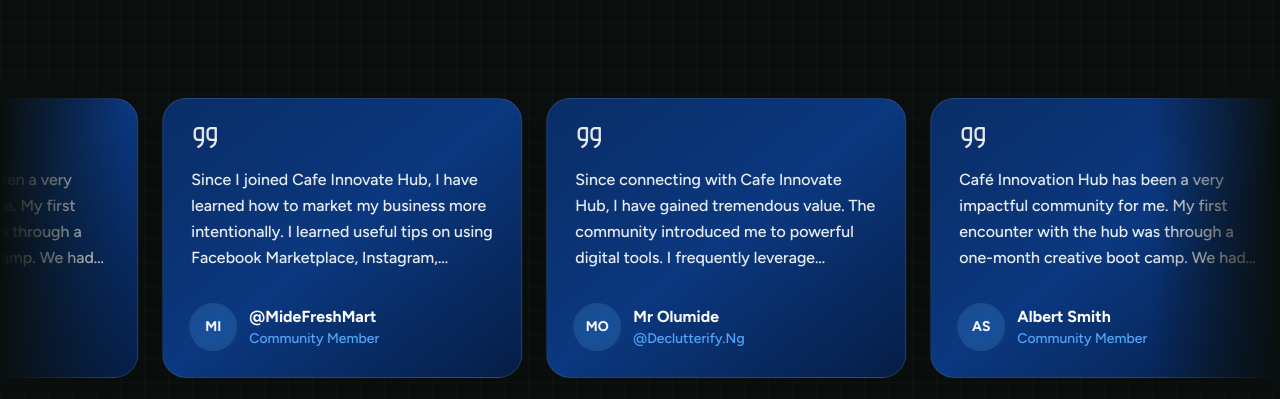
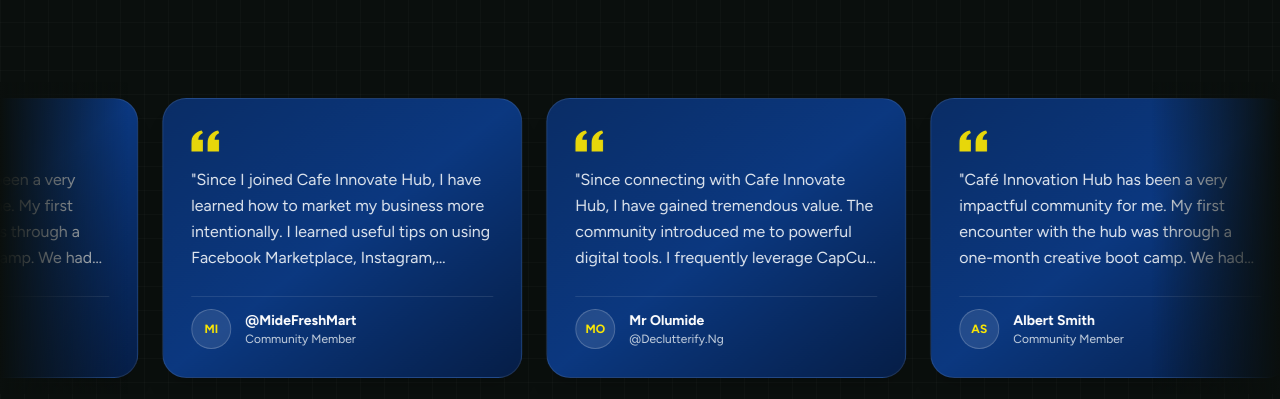
Before and after one commit to Iyanuoluwayemi/cafeinnovatehub, a Next.js app: page / in a window 1280 px wide. Shown: the part 2444-2843 px from the top of the page. Built offline with nearby package versions, Linux system fonts and the light colour scheme; no server answers.

Commit message:
fix: support both test and testimonial props in TestimonialCard

```diff
--- a/src/components/ui/TestimonialCard.tsx
+++ b/src/components/ui/TestimonialCard.tsx
@@ -36,11 +36,13 @@ export function getImageUrl(source: any): string | null {
 }
 
 interface TestimonialCardProps {
-  test: Testimonial;
+  test?: Testimonial;
+  testimonial?: Testimonial;
 }
 
-export default function TestimonialCard({ test }: TestimonialCardProps) {
-  const imgUrl = getImageUrl(test.image);
+export default function TestimonialCard({ test, testimonial }: TestimonialCardProps) {
+  const item = test || testimonial || {};
+  const imgUrl = getImageUrl(item.image);
 
   return (
     <div className="w-[18.75rem] md:w-[22.5rem] min-w-[18.75rem] md:min-w-[22.5rem] h-[17.5rem] bg-gradient-to-br from-cihBlue via-[#0b3880] to-[#061e47] border border-white/10 hover:border-white/20 text-white rounded-3xl p-6 md:p-7 shadow-xl hover:shadow-2xl hover:-translate-y-1 transition-all duration-300 flex flex-col justify-between shrink-0 overflow-hidden">
@@ -49,41 +51,34 @@ export default function TestimonialCard({ test }: TestimonialCardProps) {
           width="28"
           height="28"
           viewBox="0 0 24 24"
-          fill="none"
-          stroke="currentColor"
-          strokeWidth="2"
-          strokeLinecap="round"
-          strokeLinejoin="round"
-          className="text-white/90 mb-3 shrink-0"
-          aria-hidden="true"
+          fill="currentColor"
+          className="text-cihYellow opacity-90 mb-3"
         >
-          <path d="M10 11h-4a3 3 0 0 1-3-3v-4a3 3 0 0 1 3-3h4v10zm11 0h-4a3 3 0 0 1-3-3v-4a3 3 0 0 1 3-3h4v10z"/>
-          <path d="M10 11c0 2.5-1.5 5-4 6"/>
-          <path d="M21 11c0 2.5-1.5 5-4 6"/>
+          <path d="M14.017 21v-7.391c0-5.704 3.731-9.57 8.983-10.609l.995 2.151c-2.432.917-3.995 3.638-3.995 5.849h4v10h-9.983zm-14.017 0v-7.391c0-5.704 3.748-9.57 9-10.609l.996 2.151c-2.433.917-3.996 3.638-3.996 5.849h3.983v10h-9.983z" />
         </svg>
-        <p className="text-slate-100 text-sm md:text-base font-medium font-sans leading-relaxed line-clamp-4">
-          {cleanQuote(test.quote)}
+
+        <p className="text-sm md:text-base font-normal leading-relaxed text-slate-200 line-clamp-4">
+          "{cleanQuote(item.quote)}"
         </p>
       </div>
-      <div className="flex items-center gap-3.5 mt-auto pt-3 shrink-0">
-        {imgUrl ? (
-          <div className="shrink-0 w-11 h-11 relative rounded-full overflow-hidden ring-2 ring-white/20">
+
+      <div className="flex items-center gap-3.5 pt-3 border-t border-white/10">
+        <div className="w-10 h-10 rounded-full border border-white/20 overflow-hidden relative shrink-0 bg-white/10 flex items-center justify-center font-bold text-xs text-cihYellow">
+          {imgUrl ? (
             <Image
               src={imgUrl}
-              alt={test.name || 'Testimonial Author'}
+              alt={item.name || "Testimonial"}
               fill
-              sizes="44px"
               className="object-cover"
+              sizes="40px"
             />
-          </div>
-        ) : (
-          <div className="flex h-11 w-11 shrink-0 items-center justify-center rounded-full bg-cihLightBlue/20 text-white font-bold font-sans text-sm ring-2 ring-white/10">
-            {getInitials(test.name)}
-          </div>
-        )}
-        <div className="min-w-0 flex-1">
-          <h4 className="text-white font-bold font-sans text-sm md:text-base truncate">{test.name}</h4>
-          <p className="text-cihLightBlue text-xs md:text-sm font-medium font-sans truncate">{test.role}</p>
+          ) : (
+            <span>{getInitials(item.name)}</span>
+          )}
+        </div>
+        <div className="overflow-hidden">
+          <div className="font-bold text-sm text-white truncate">{item.name}</div>
+          <div className="text-xs text-slate-300 truncate">{item.role || "Member"}</div>
         </div>
       </div>
     </div>
```
